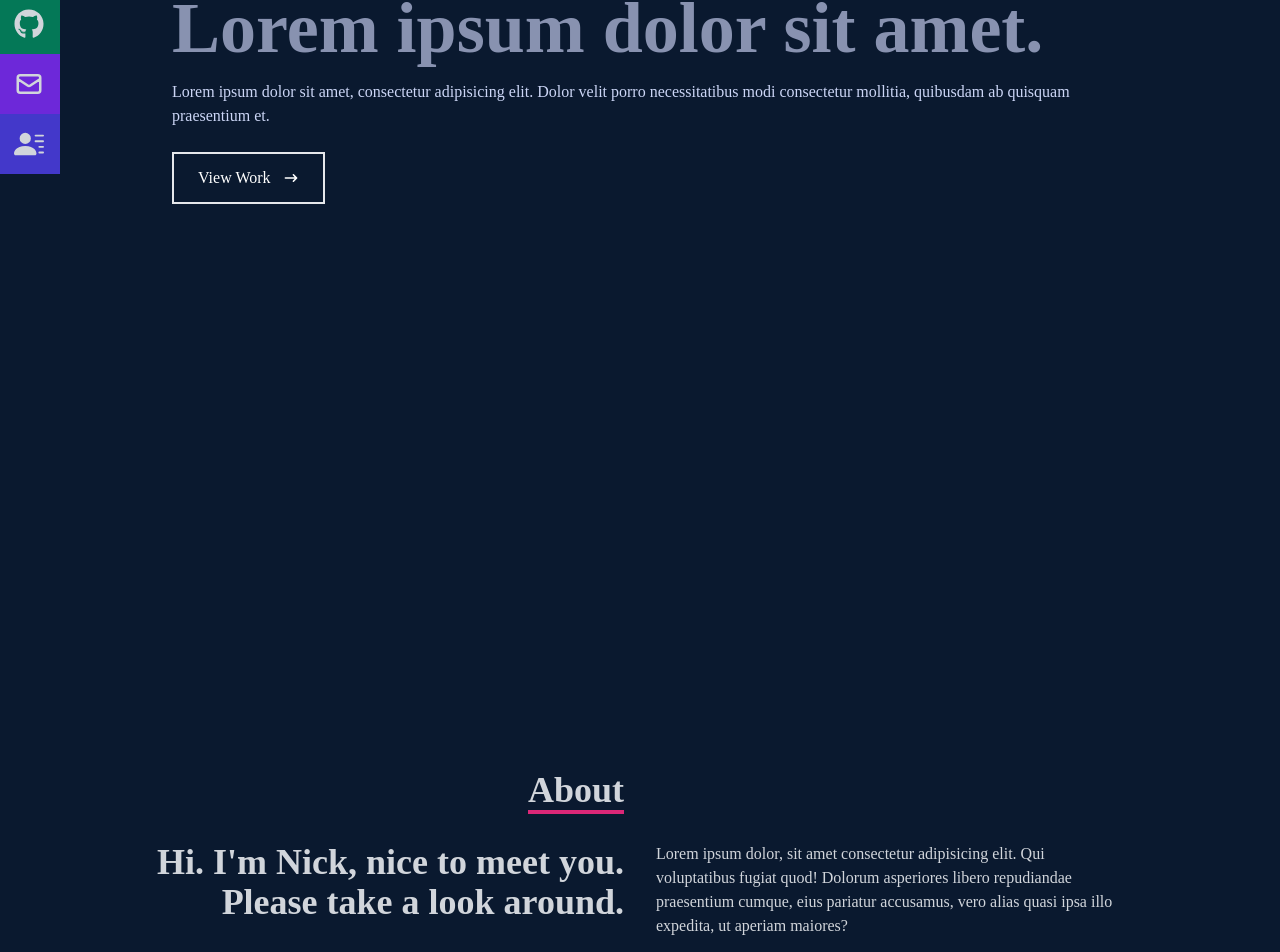
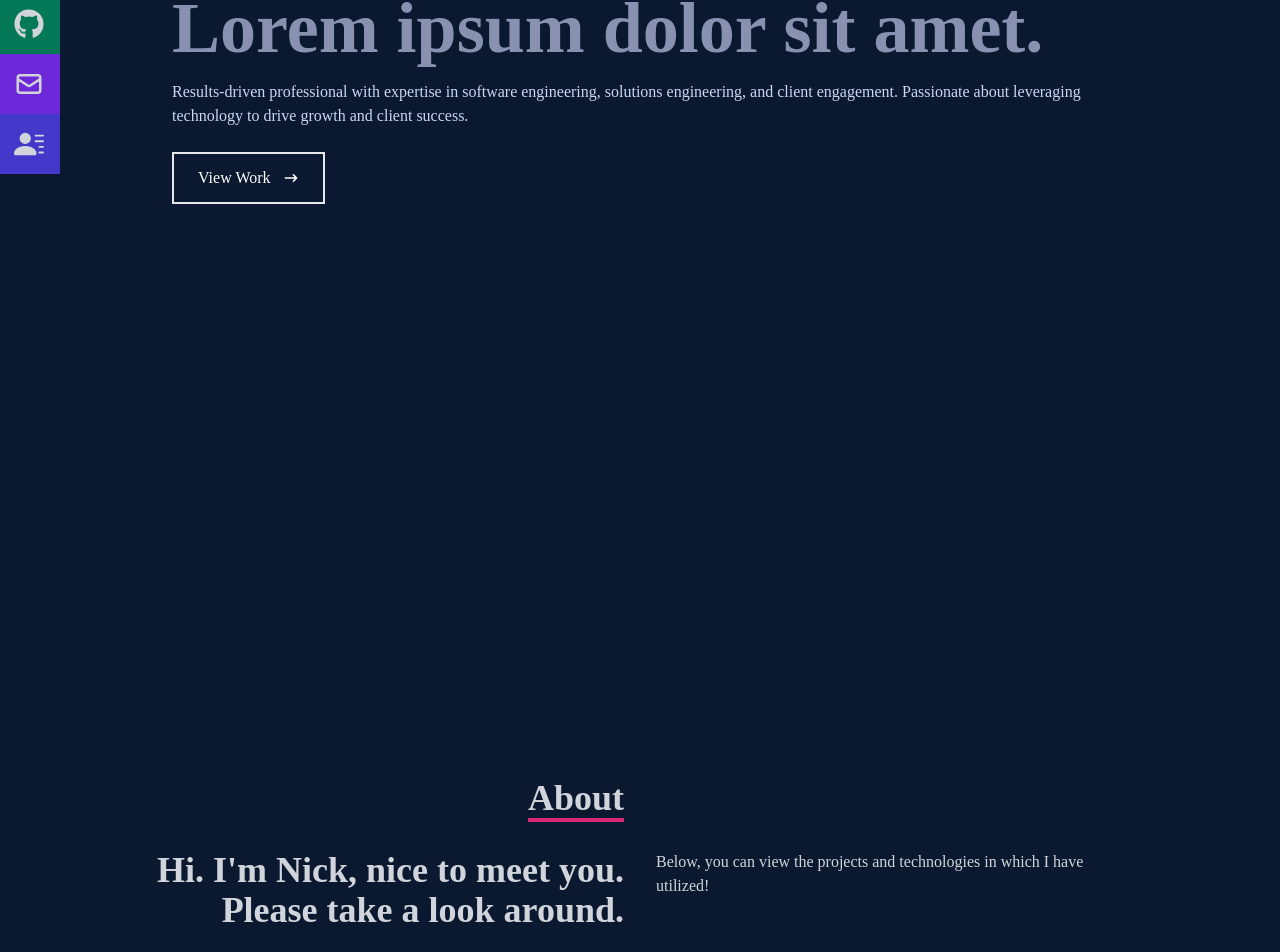
Before and after one commit to NCastagnaro/Portfolio, a React (Create React App) app: page / in a window 1280 px wide. Shown: the part 346-1298 px from the top of the page. Built offline with nearby package versions, Linux system fonts and the light colour scheme.

Commit message:
modified components files

```diff
--- a/src/components/About.jsx
+++ b/src/components/About.jsx
@@ -17,10 +17,7 @@ const About = () => {
               <p>Hi. I'm Nick, nice to meet you. Please take a look around.</p>
             </div>
             <div>
-              <p>Lorem ipsum dolor, sit amet consectetur adipisicing elit.
-               Qui voluptatibus fugiat quod! Dolorum asperiores libero repudiandae
-               praesentium cumque, eius pariatur accusamus, vero alias quasi ipsa
-               illo expedita, ut aperiam maiores?</p>
+              <p>Below, you can view the projects and technologies in which I have utilized!</p>
             </div>
           </div>
       </div>
--- a/src/components/Home.jsx
+++ b/src/components/Home.jsx
@@ -10,7 +10,9 @@ const Home = () => {
         <p className = 'text-pink-600'>Lorem, ipsum dolor.</p>
         <h1 className = 'text-4xl sm:text-7xl font-bold text-[#ccd6f6]'>Lorem, ipsum dolor.</h1>
         <h2 className = 'text-4xl sm:text-7xl font-bold text-[#8892b0]'>Lorem ipsum dolor sit amet.</h2>
-        <p className = 'text-[#ccd6f6] py-4 max-w-[700]'>Lorem ipsum dolor sit amet, consectetur adipisicing elit. Dolor velit porro necessitatibus modi consectetur mollitia, quibusdam ab quisquam praesentium et.</p>
+        <p className = 'text-[#ccd6f6] py-4 max-w-[700]'>Results-driven professional with expertise in software engineering, solutions engineering, and client
+engagement. Passionate about leveraging technology to drive growth and client success.
+</p>
         <div>
             <button className = 'text-white group border-2 px-6 py-3 my-2 flex items-center hover:bg-pink-600 hover:border-pink-600'>
                 View Work
```
